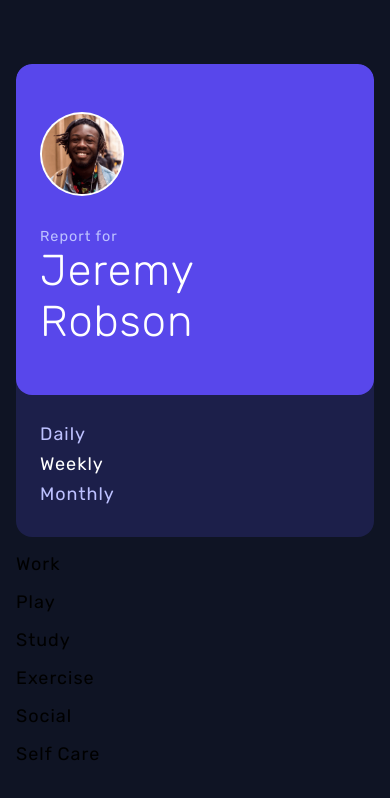
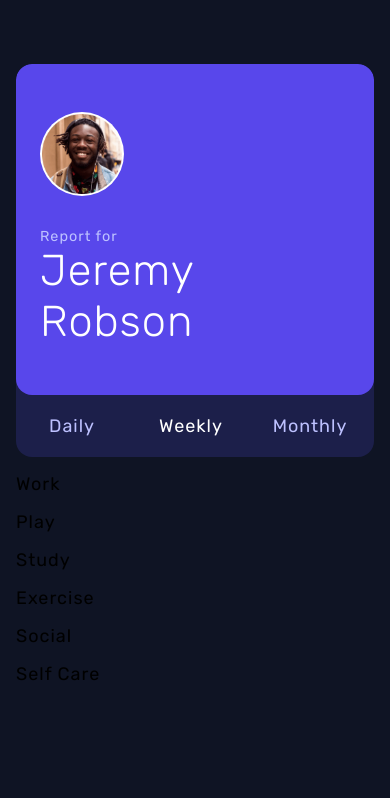
Before and after one commit to NikitaKozlov-R/time-tracking, a Vue app: page / in a window 390 px wide. Shown: the top 798 px of the page. Built offline with nearby package versions, Linux system fonts and the light colour scheme.

Commit message:
style (start): mobile version in profile-card.vue

```diff
--- a/src/components/profile-card.vue
+++ b/src/components/profile-card.vue
@@ -121,6 +121,14 @@ export default {
   width: 80px;
   height: 80px;
 }
+
+@media screen and (max-width: 769px) {
+  .tt-profile {
+    display: flex;
+    flex-direction: column;
+  }
+}
+
 .tt-profile__heading {
   width: 100%;
   margin-top: 32px;
@@ -175,4 +183,18 @@ export default {
 .tt-profile__button:hover .tt-profile__button--icon {
   opacity: 1;
 }
+@media screen and (max-width: 769px) {
+  .tt-rofile__timeframes {
+    padding: 16px;
+    flex-direction: row;
+    justify-content: space-between;
+  }
+  .tt-profile__button {
+    width: 96px;
+    justify-content: center;
+  }
+  .tt-profile__button--icon {
+    display: none;
+  }
+}
 </style>
```
